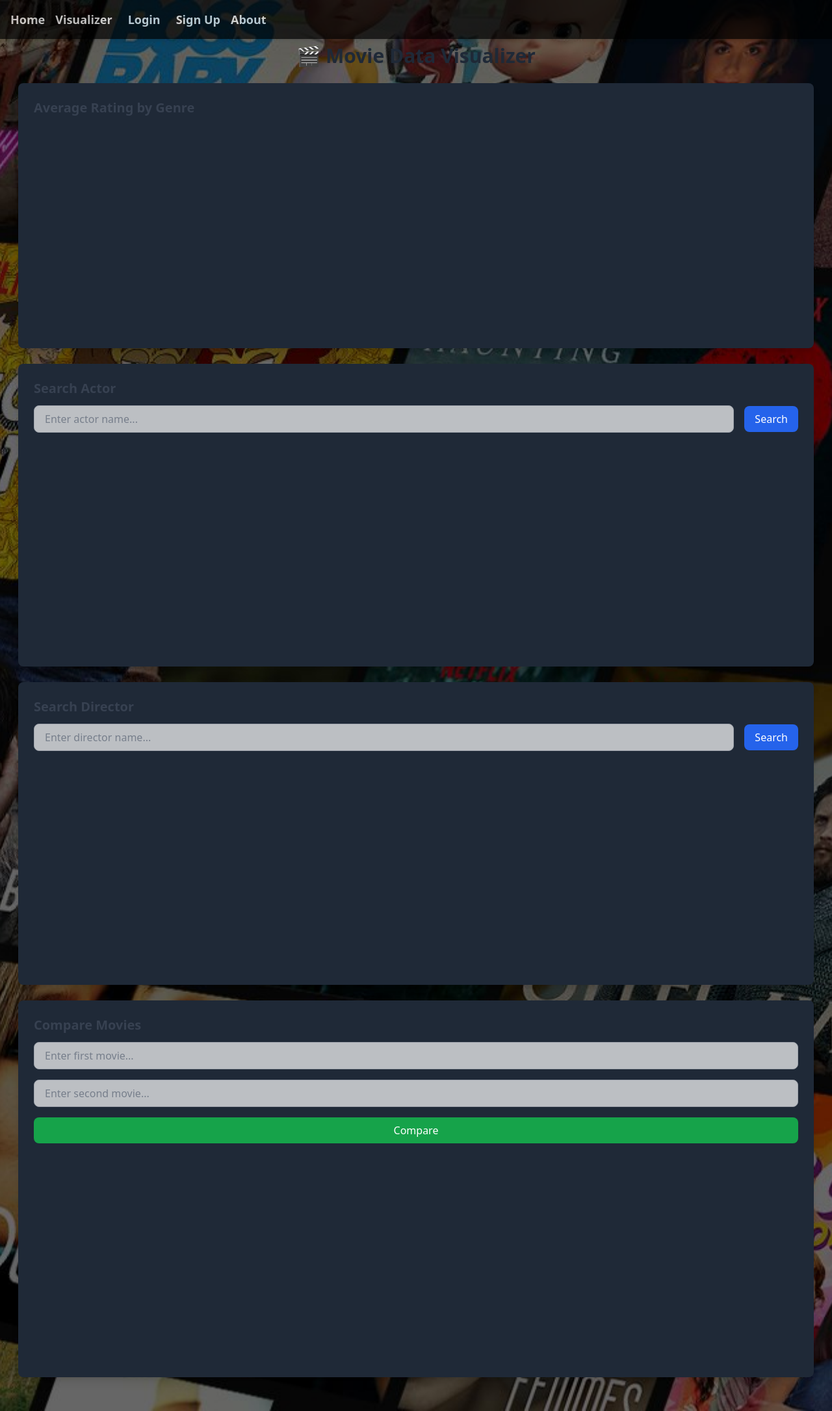
After one commit to AnkitNeupane007/movie_viz, a Flask app: page /visualize in a window 1280 px wide. The commit adds this page. Shown: the whole page at 65% size. Run offline with Flask 3, Linux system fonts and the light colour scheme; a map, chart or similar area stays blank; some libraries are stand-ins or nearby versions.

Commit message:
visualization page

```diff
--- /dev/null
+++ b/movies_site/static/css/visualizer.css
@@ -0,0 +1,16 @@
+body {
+    background: linear-gradient(to right, #1c1c1c, #343434);
+    background-image: url('../images/background.png');
+    background-size: cover;
+    background-position: center;
+    background-repeat: no-repeat;
+    color: white; /* Ensures text is visible on dark background */
+}
+
+ .container {
+    width: 100%; /* Equivalent to Tailwind's w-full */
+    max-width: 1200px; /* Equivalent to Tailwind's mx-auto */
+    margin-left: auto;
+    margin-right: auto;
+    padding: 1.5rem; /* Equivalent to Tailwind's p-6 */
+ }
--- /dev/null
+++ b/movies_site/static/js/visualizer.js
@@ -0,0 +1,90 @@
+function fetchActorSuggestions() {
+    const query = document.getElementById("searchActor").value.trim();
+    if (query.length === 0) {
+        document.getElementById("actorSuggestions").classList.add("hidden");
+        return;
+    }
+    fetch(`/api/suggestions/actors?query=${query}`)
+        .then(response => response.json())
+        .then(data => {
+            const suggestions = document.getElementById("actorSuggestions");
+            suggestions.innerHTML = "";
+            if (data.length > 0) {
+                data.forEach(actor => {
+                    const li = document.createElement("li");
+                    li.textContent = actor[0];
+                    li.className = "p-2 hover:bg-gray-700 cursor-pointer hover:text-white";
+                    li.onclick = () => {
+                        document.getElementById("searchActor").value = actor[0];
+                        suggestions.classList.add("hidden");
+                    };
+                    suggestions.appendChild(li);
+                });
+                suggestions.classList.remove("hidden");
+            } else {
+                suggestions.classList.add("hidden");
+            }
+        });
+}
+
+function fetchDirectorSuggestions() {
+    const query = document.getElementById("searchDirector").value.trim();
+    if (query.length === 0) {
+        document.getElementById("directorSuggestions").classList.add("hidden");
+        return;
+    }
+    fetch(`/api/suggestions/directors?query=${query}`)
+        .then(response => response.json())
+        .then(data => {
+            const suggestions = document.getElementById("directorSuggestions");
+            suggestions.innerHTML = "";
+            if (data.length > 0) {
+                data.forEach(director => {
+                    const li = document.createElement("li");
+                    li.textContent = director[0];
+                    li.className = "p-2 hover:bg-gray-700 cursor-pointer hover:text-white";
+                    li.onclick = () => {
+                        document.getElementById("searchDirector").value = director[0];
+                        suggestions.classList.add("hidden");
+                    };
+                    suggestions.appendChild(li);
+                });
+                suggestions.classList.remove("hidden");
+            } else {
+                suggestions.classList.add("hidden");
+            }
+        });
+}
+
+function fetchMovieSuggestions(inputId) {
+    const query = document.getElementById(inputId).value.trim();
+    const suggestionsBox = document.getElementById(`${inputId}Suggestions`);
+
+    if (query.length === 0) {
+        suggestionsBox.classList.add("hidden");
+        return;
+    }
+
+    fetch(`/api/suggestions?query=${query}`)
+        .then(response => response.json())
+        .then(data => {
+            suggestionsBox.innerHTML = "";
+
+            if (data.length > 0) {
+                data.forEach(movie => {
+                    const li = document.createElement("li");
+                    li.textContent = movie;
+                    li.className = "p-2 hover:bg-gray-700 cursor-pointer hover:text-white";
+                    li.onclick = () => {
+                        document.getElementById(inputId).value = movie;
+                        suggestionsBox.classList.add("hidden");
+                    };
+                    suggestionsBox.appendChild(li);
+                });
+                suggestionsBox.classList.remove("hidden");
+            } else {
+                suggestionsBox.classList.add("hidden");
+            }
+        })
+        .catch(error => console.error("Error fetching suggestions:", error));
+}
--- a/movies_site/templates/base.html
+++ b/movies_site/templates/base.html
@@ -17,6 +17,7 @@
 		<div class="container mx-auto flex justify-between items-center p-4">
 			<div class="flex items-center space-x-4">
 				<a href="{{ url_for('views.home') }}" class="text-lg font-semibold hover:text-gray-400">Home</a>
+				<a href="{{ url_for('views.visualize') }}" class="text-lg font-semibold hover:text-gray-400">Visualizer</a>
 
 				{% if session.get('user_id') %}
 				<!-- Show Reviewer Dashboard link if logged in as a reviewer -->
@@ -106,7 +107,7 @@
     {% endwith %}
 
     <!-- Main Content -->
-    <div class="flex mx-auto mt-8 p-1">
+    <div class="flex mx-auto mt-10 p-1">
         {% block content %}
         <main class="container mx-auto mt-8 p-2">
             <h1 class="text-5xl text-white font-bold text-center mr-10 mb-4">Search Movies</h1>
@@ -146,15 +147,15 @@
                     <p><strong>Title:</strong> {{ information.title }}</p>
                     <p><strong>Tagline:</strong> {{ information.tagline }}</p>
                     <p><strong>Genre:</strong> {{ information.genres }}</p>
-                    <p><strong>Cast:</strong> {{ information.cast }}</p>
-                    <p><strong>Director:</strong> {{ information.directors }}</p>
+                    <p><strong>Cast:</strong> {{ information.actors }}</p>
+                    <p><strong>Director:</strong> {{ information.director }}</p>
                     <p><strong>Release Date:</strong> {{ information.release_date }}</p>
                     <p><strong>Runtime:</strong> {{ information.runtime }} minutes</p>
                     <p><strong>Overview:</strong> {{ information.overview }}</p>
                     <p><strong>Budget:</strong> ${{ "%.2f" | format(information.budget/1000000) }}M</p>
                     <p><strong>Revenue:</strong> ${{ "%.2f" | format(information.revenue/1000000) }}M</p>
                     <p><strong>Original Language:</strong> {{ information.original_language }}</p>
-                    <p><strong>Production Companies:</strong> {{ information.production_companies }}</p>
+                    <p><strong>Production Company:</strong> {{ information.production_company }}</p>
                     <p><strong>Rating: </strong>{{ information.rating }}⭐</p>
                 </div>
             </div>
--- /dev/null
+++ b/movies_site/templates/visualizer.html
@@ -0,0 +1,148 @@
+{% extends "base.html" %} {% block title %} Visualizer {% endblock %} {% block styles %}
+<link
+	rel="stylesheet"
+	href="https://cdn.jsdelivr.net/npm/tailwindcss@2.2.19/dist/tailwind.min.css"
+/>
+<script src="https://cdn.jsdelivr.net/npm/chart.js"></script>
+<link
+	rel="stylesheet"
+	href="{{ url_for('static', filename='css/visualizer.css') }}"
+/>{% endblock %} {% block content %}
+<div class="container">
+	<h2 class="text-3xl font-semibold text-center text-gray-800 mb-6">
+		🎬 Movie Data Visualizer
+	</h2>
+
+	<!-- Average Rating by Genre -->
+	<section class="bg-gray-800 shadow-lg rounded-lg p-6 mb-6">
+		<h3 class="text-xl font-semibold text-gray-700 mb-3">
+			Average Rating by Genre
+		</h3>
+		<div class="w-full h-80">
+			<canvas id="genreChart"></canvas>
+		</div>
+	</section>
+
+	<!-- Search Actor -->
+	<section class="bg-gray-800 shadow-lg rounded-lg p-6 mb-6">
+		<h3 class="text-xl font-semibold text-gray-700 mb-3">Search Actor</h3>
+		<form method="GET"
+		action="{{ url_for('views.fetch_actor_stats') }}"
+		>
+			<div class="flex items-center gap-4">
+				<div class="relative w-full">
+					<input
+						type="text"
+						id="searchActor"
+						name="actor"
+						placeholder="Enter actor name..."
+						class="text-black border border-gray-300 rounded-lg px-4 py-2 w-full focus:ring focus:ring-blue-300"
+						style="opacity:0.7;" onmouseover="this.style.opacity=1;" onmouseout="this.style.opacity=0.7;"
+						oninput="fetchActorSuggestions()"
+					/>
+					{% if actor_stats %}
+						<p>{{actor_stats}}</p>
+					{% endif %}
+					<ul id="actorSuggestions"
+						class="absolute left-0 mt-1 w-full bg-gray-900 text-white border border-gray-700 rounded-md hidden z-10">
+					</ul>
+				</div>
+				<button
+					type="submit"
+					class="bg-blue-600 text-white px-4 py-2 rounded-lg hover:bg-blue-700 transition"
+				>
+					Search
+				</button>
+			</div>
+		</form>
+		<div class="w-full h-80 mt-4">
+			<canvas id="actorChart"></canvas>
+		</div>
+	</section>
+
+	<!-- Search Director -->
+	<section class="bg-gray-800 shadow-lg rounded-lg p-6 mb-6">
+		<h3 class="text-xl font-semibold text-gray-700 mb-3">Search Director</h3>
+		<form method="GET"
+		action="{{ url_for('views.fetch_director_stats') }}"
+		>
+			<div class="flex items-center gap-4">
+				<div class="relative w-full">
+					<input
+						type="text"
+						id="searchDirector"
+						name="director"
+						placeholder="Enter director name..."
+						class="text-black border border-gray-300 rounded-lg px-4 py-2 w-full focus:ring focus:ring-blue-300"
+						style="opacity:0.7;" onmouseover="this.style.opacity=1;" onmouseout="this.style.opacity=0.7;"
+						oninput="fetchDirectorSuggestions()"
+					/>
+
+					{% if director_stats %}
+						<p>{{director_stats}}</p>
+					{% endif %}
+					<ul id="directorSuggestions"
+						class="absolute left-0 mt-1 w-full bg-gray-900 text-white border border-gray-700 rounded-md hidden z-10">
+					</ul>
+				</div>
+				<button
+					type="submit"
+					class="bg-blue-600 text-white px-4 py-2 rounded-lg hover:bg-blue-700 transition"
+				>
+					Search
+				</button>
+			</div>
+		</form>
+		<div class="w-full h-80 mt-4">
+			<canvas id="directorChart"></canvas>
+		</div>
+	</section>
+
+	<!-- Compare Movies -->
+	<section class="bg-gray-800 shadow-lg rounded-lg p-6 mb-6">
+		<h3 class="text-xl font-semibold text-gray-700 mb-3">Compare Movies</h3>
+		<form onsubmit="event.preventDefault(); compareMovies();" method="POST"
+		action="{{ url_for('views.compare_movies') }}"
+		>
+			<div class="flex flex-col gap-4 relative">
+				<!-- First movie input -->
+				<div class="relative w-full">
+					<input type="text" id="movie1" name="movie1" placeholder="Enter first movie..."
+						class="text-black border border-gray-300 rounded-lg px-4 py-2 w-full focus:ring focus:ring-blue-300"
+						style="opacity:0.7;" onmouseover="this.style.opacity=1;" onmouseout="this.style.opacity=0.7;"
+						oninput="fetchMovieSuggestions('movie1')"
+					/>
+					<ul id="movie1Suggestions"
+						class="absolute left-0 mt-1 w-full bg-gray-900 text-white border border-gray-700 rounded-md hidden z-10">
+					</ul>
+				</div>
+
+				<!-- Second movie input -->
+				<div class="relative w-full">
+					<input type="text" id="movie2" name="movie2" placeholder="Enter second movie..."
+						class="text-black border border-gray-300 rounded-lg px-4 py-2 w-full focus:ring focus:ring-blue-300"
+						style="opacity:0.7;" onmouseover="this.style.opacity=1;" onmouseout="this.style.opacity=0.7;"
+						oninput="fetchMovieSuggestions('movie2')"
+					/>
+					<ul id="movie2Suggestions"
+						class="absolute left-0 mt-1 w-full bg-gray-900 text-white border border-gray-700 rounded-md hidden z-10">
+					</ul>
+				</div>
+
+				<button type="submit" class="bg-green-600 text-white px-4 py-2 rounded-lg hover:bg-green-700 transition">
+					Compare
+				</button>
+			</div>
+		</form>
+		<div class="w-full h-80 mt-4">
+			<canvas id="comparisonMovieChart"></canvas>
+		</div>
+	</section>
+
+
+</div>
+{% endblock %} {% block scripts %}
+<script src="{{ url_for('static', filename='js/visualizer.js') }}"></script>
+<link rel="stylesheet" href="{{ url_for('static', filename='css/popup.css') }}" />
+
+{% endblock %}
--- a/movies_site/views.py
+++ b/movies_site/views.py
@@ -31,16 +31,34 @@ def search_movie():
     return redirect(url_for('views.home'))
 
 @views.route('/api/suggestions', methods=['GET', 'POST'])
-def search_suggestions():
+def search_suggestions_movies():
 
     prompt = request.args.get('query', '').strip().lower()
     if not prompt:
         return jsonify([])
 
-    print(prompt)
-
     movies_list = search_movies(prompt)
     return jsonify(movies_list)
+
+@views.route('/api/suggestions/actors', methods=['GET', 'POST'])
+def search_suggestions_actors():
+
+    prompt = request.args.get('query', '').strip().lower()
+    if not prompt:
+        return jsonify([])
+
+    actors_list = search_actors(prompt)
+    return jsonify(actors_list)
+
+@views.route('/api/suggestions/directors', methods=['GET', 'POST'])
+def search_suggestions_directors():
+
+    prompt = request.args.get('query', '').strip().lower()
+    if not prompt:
+        return jsonify([])
+
+    directors_list = search_directors(prompt)
+    return jsonify(directors_list)
 
 @views.route('/random', methods=['GET', 'POST'])
 def random_movie():
@@ -50,8 +68,62 @@ def random_movie():
 
         movie_information = display_movie(movie_id)
 
-        print(movie_information)
-
         return render_template('base.html', information=movie_information)
 
     return redirect(url_for('views.home'))
+
+@views.route('/visualize', methods=['GET', 'POST'])
+def visualize():
+    if request.method == 'POST':
+        pass
+
+    return render_template('visualizer.html')
+
+def get_actor_stats(actor):
+
+    return "actor_stats"
+
+def get_director_stats(director):
+
+    return "director_stats"
+
+@views.route('/fetch_actor_stats', methods=['GET'])
+def fetch_actor_stats():
+    actor = request.args.get('actor')
+    if actor:
+        actor_stats = get_actor_stats(actor)
+
+        return render_template('visualizer.html', actor_stats=actor_stats)
+
+    return render_template('visualizer.html', actor_stats=None)
+
+@views.route('/fetch_director_stats', methods=['GET'])
+def fetch_director_stats():
+    director = request.args.get('director')
+
+    if director:
+        director_stats = get_director_stats(director)
+
+        return render_template('visualizer.html', director_stats=director_stats)
+
+    return render_template('visualizer.html', director_stats=None)
+
+@views.route('/compare_movies', methods=['GET', 'POST'])
+def compare_movies():
+    if request.method == 'POST':
+        movie1 = request.form.get('movie1')
+        movie2 = request.form.get('movie2')
+
+        movie1_id = check_movie(movie1)
+        movie2_id = check_movie(movie2)
+
+        if movie1_id and movie2_id:
+            movie1_information = display_movie(movie1_id[0])
+            movie2_information = display_movie(movie2_id[0])
+
+            return render_template('base.html', movie1=movie1_information, movie2=movie2_information)
+        else:
+            flash('Movie not found', category='error')
+            return redirect(url_for('views.visualize'))
+
+    return redirect(url_for('views.visualize'))
```
Also changed, not shown: movies_site/db.py (+28 -0 lines).
